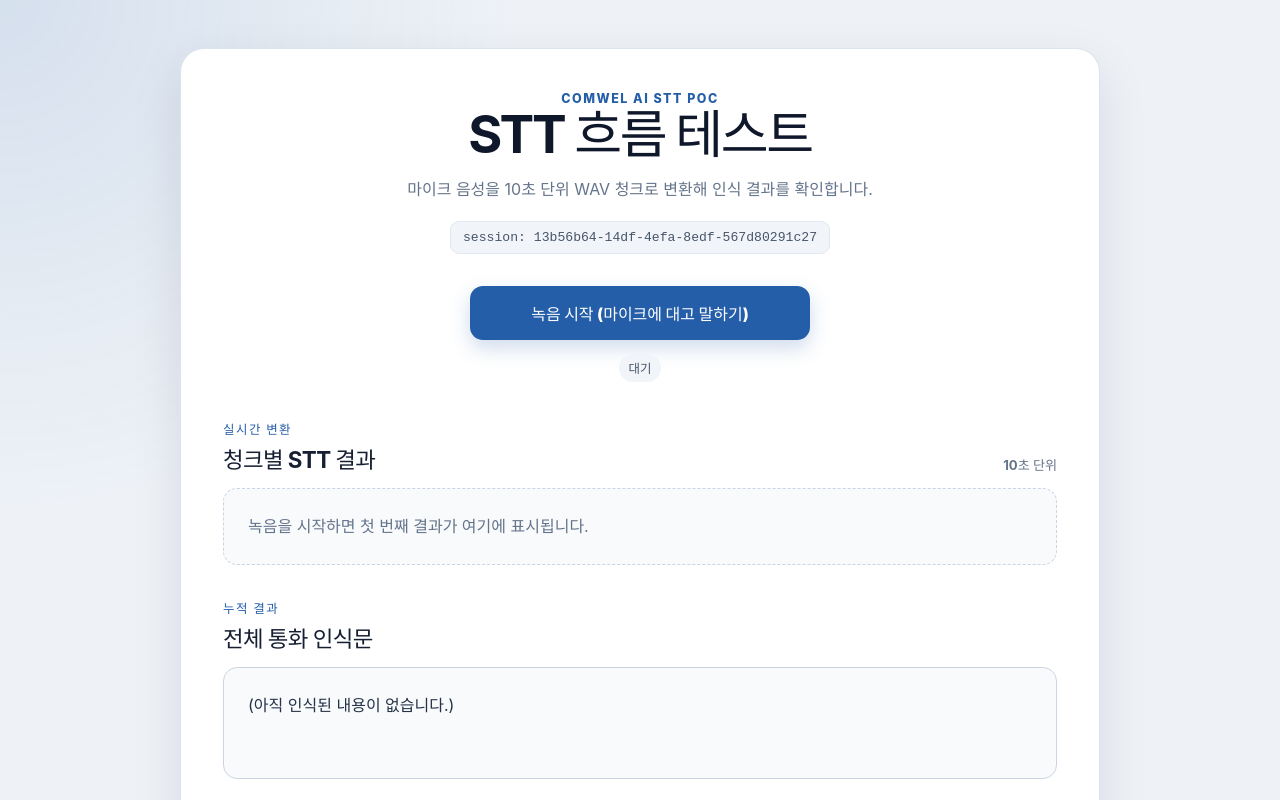
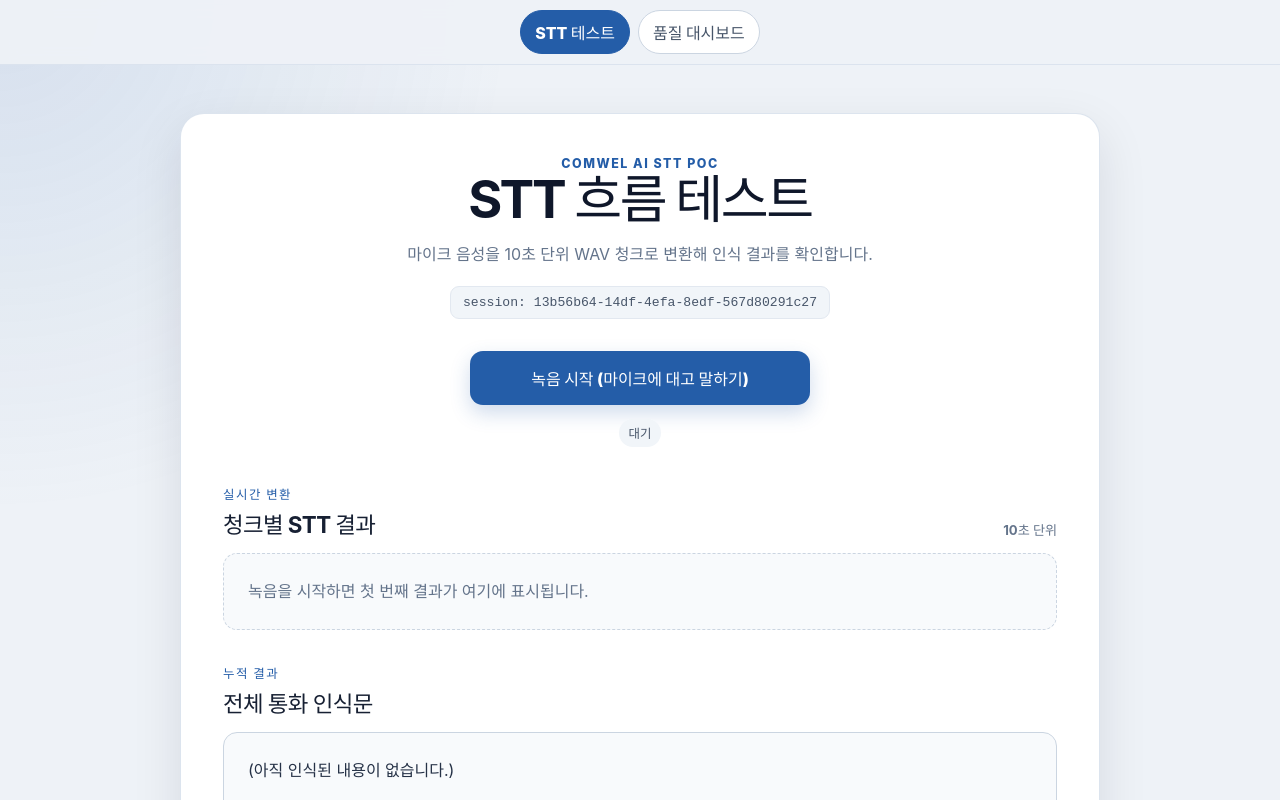
Before and after one commit to nurioni4188/comwel-ai-stt-poc, a React (Vite) app: page / in a window 1280 px wide. Shown: the top 800 px of the page. Built offline with nearby package versions, Linux system fonts and the light colour scheme.

Commit message:
feat: add STT and dashboard tabs

```diff
--- a/src/App.tsx
+++ b/src/App.tsx
@@ -1,7 +1,23 @@
+import { useState } from 'react';
 import TestCallPage from './pages/TestCallPage';
+import QualityDashboardPage from './pages/QualityDashboardPage';
 
 function App() {
-  return <TestCallPage />;
+  const [view, setView] = useState<'stt' | 'dashboard'>('stt');
+
+  return (
+    <>
+      <nav className="app-nav" aria-label="주요 화면">
+        <button type="button" className={view === 'stt' ? 'active' : ''} onClick={() => setView('stt')}>
+          STT 테스트
+        </button>
+        <button type="button" className={view === 'dashboard' ? 'active' : ''} onClick={() => setView('dashboard')}>
+          품질 대시보드
+        </button>
+      </nav>
+      {view === 'stt' ? <TestCallPage /> : <QualityDashboardPage />}
+    </>
+  );
 }
 
 export default App;
```
